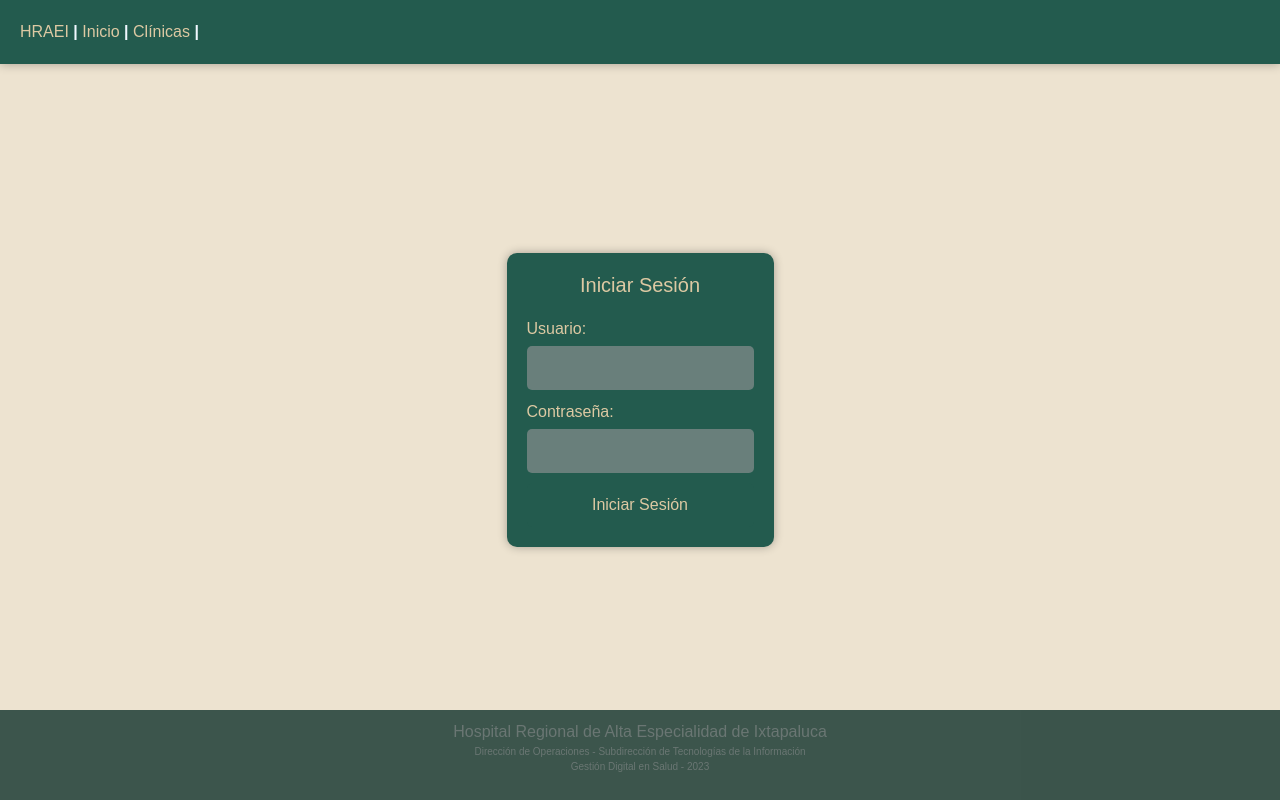
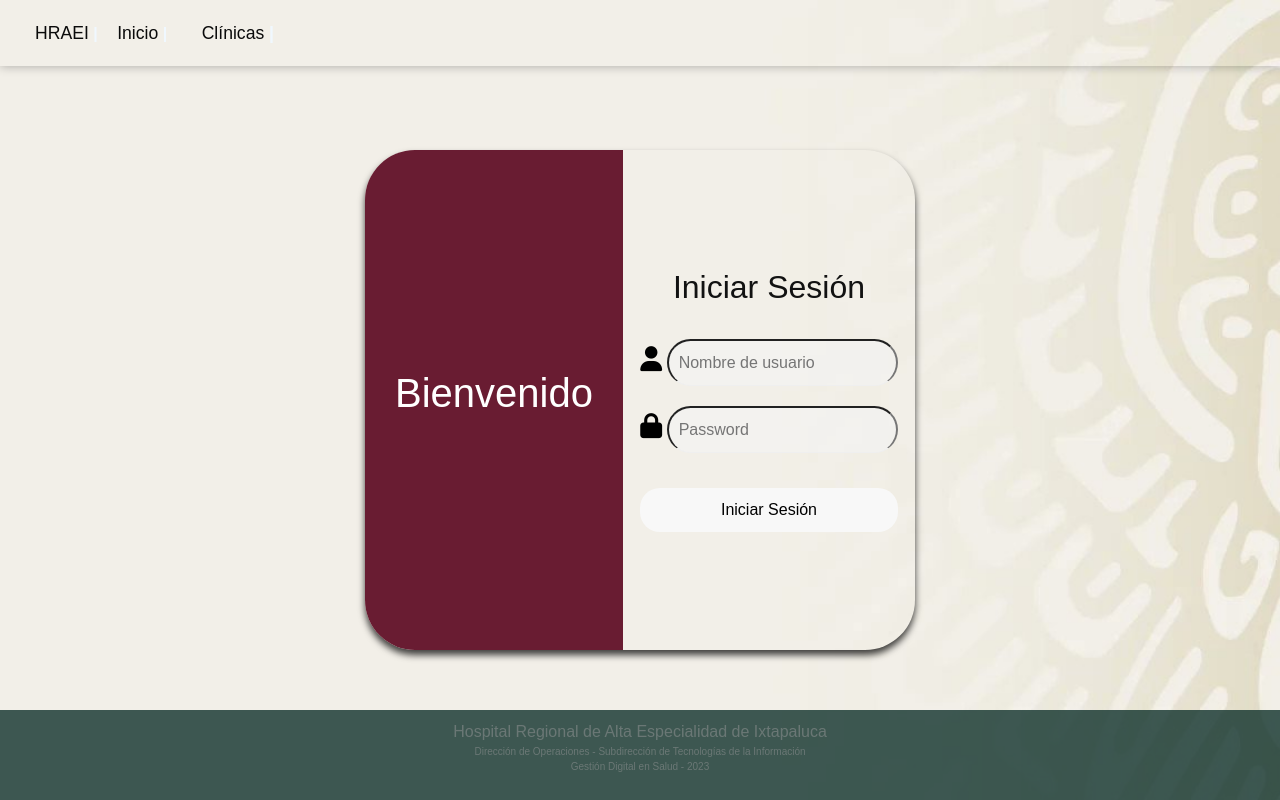
Before and after one commit to Sandra-OP1/GDS, a PHP site: page /iniciosesion.php in a window 1280 px wide. Run offline with PHP 8.4, Linux system fonts and the light colour scheme.

Commit message:
cambios login

```diff
--- a/login/css/styles.css
+++ b/login/css/styles.css
@@ -1,82 +1,183 @@
+*{
+    padding: 0;
+    margin: 0;
+    box-sizing: border-box;
+
+}
+
+
 body {
-    background-color: rgb(221, 201, 163,0.5);
+    display: flex;
+    align-items: center;
+    justify-content: center;
+    height: 100vh;
     font-family: Arial, sans-serif;
-    margin: 0;
-    padding: 0;
-    display: flex;
-    justify-content: center;
-    align-items: center;
-    height: 100vh;
+    background-image: url(../img/aguil.jpg);
+    background-repeat: no-repeat;
+    background-size: cover;
+    background-attachment: fixed;
+
 }
 
 header {
     position: fixed;
     top: 0;
-    background-color: rgb(35, 91, 78);
+    left: 0;
     padding: 20px;
     box-shadow: 0 0 10px rgba(0, 0, 0, 0.3);
     justify-content: space-between;
     color: rgb(16, 49, 43);
     width: 100%; /* Asegura que el encabezado ocupe todo el ancho */
+    align-items: center;
+    z-index: 99;
 }
 
+
 header a {
+    position: relative;
+    font-size: 1.1em;
+    color: #0a0a0a;
     text-decoration: none;
-    color: #DDC9A3;
+    font-weight: 500;
+    margin-left:15px ;
+}
+
+header a::after{
+    content:'';
+    position: absolute;
+    left: 0;
+    bottom: -6px ;
+    width: 100%;
+    height: 3px;
+    background: #0c0c0c;
+    border-radius: 5px ;
+    transform-origin: right;
+    transform: scaleX(0);
+    transition: transform .5s;
+}
+
+header a:hover::after{
+    transform-origin: left;
+    transform: scaleX(1);
 
 }
 
-.login-container {
-    background-color: rgb(35, 91, 78);
-    padding: 20px;
-    border-radius: 10px;
-    box-shadow: 0 0 10px rgba(0, 0, 0, 0.3);
-    text-align: center;
-    color: rgb(16, 49, 43);
+/* recuadro Bienvenido */
+.login-container1 {
+    display: flex;
+    border-radius: 50px;
+    box-shadow: 0 5px 7px rgba(0, 0, 0, 0.742);
+    height: 500px;
+    width: 550PX;
+    max-width: 900px;
+    transition: all 1s ease;
+    margin: 10px;
+    border: transparent;
+
 }
 
+.information{
+width: 60%;
+display: flex;
+align-items: center;
+text-align: center;
+background-color: #691C32;
+border-top-left-radius: 50px;
+border-bottom-left-radius: 50px;
+
+}
+
+.info-childs{
+width: 100%;
+padding: 0 30px;
+
+}
+
+.information h2{
+    font-size: 2.5rem;
+    color: #ffffff;
+}
+
+.information p {
+    margin: 15px 0;
+    color:#ededed;
+}
+ /* Contenedor de iniciar sesion */
+.login-container{
+display: flex;
+align-items: center;
+justify-content: center;
+width: 90%;
+text-align: center;
+border: transparent;
+}
+
+
+h5 {
+    font-size: 2em;
+    color: #121212;
+    font-family:fantasy;
+    text-align: center;
+}
+
+.input-container {
+    margin-bottom: 20px;
+    text-align: left;
+}
+/* boton */
 .login-form {
     display: flex;
     flex-direction: column;
 }
 
-h5 {
-    color: #DDC9A3;
-    margin: 0 0 20px;
-}
-
-.input-container {
-    margin-bottom: 10px;
-    text-align: left;
-}
-
+/* usuario/contraseña */
 label {
-    display: block;
-    color: #DDC9A3;
-    margin-bottom: 5px;
+    display: flex;
+    align-items: center;
+    color: #1b1d1a;
+    margin-bottom: 15px;
+    border-radius: 30px;
+    padding:0 10px ;
+    box-shadow: 0 2px 5px rgba(0, 0, 0, 1);
 }
 
 input {
     padding: 10px;
-    border: none;
     border-radius: 5px;
-    background-color: rgb(152,152,154,0.6);
-    color: #DDC9A3;
+    background-color: rgba(244, 244, 244, 0.6);
+    outline: none;
+    border-radius: 50px;
+    color:#151414;
+    border-bottom: 1px solid #efefef;
+}
+
+input::after{
+    content: '';
+    position:absolute ;
+    left: 0;
+    bottom: -1px;
+    width: 100%;
+    height: 100;
+    border-bottom: 3px solid #eaeaea;
+    transform: translateX(-100%);
+    transition: all 0.3s ease;
+
 }
 
 button {
-    padding: 10px;
+    margin-top: 15px;
+    padding: 10px 10PX;
     border: none;
-    border-radius: 5px;
-    background-color: #235B4E;
-    color: #DDC9A3;
+    border-radius: 20px;
+    background-color: #f8f8f8;
+    color: #000000;
     cursor: pointer;
     transition: background-color 0.3s;
 }
 
 button:hover {
-    background-color: rgb(221,201,163,0.7);
-    color: #235B4E;
+    background-color: rgba(233, 180, 162, 0.7);
+    color:#9F2241
 }
 
 footer {
@@ -88,3 +189,17 @@ footer {
     bottom: 0;
     width: 100%;
 }
+
+.fa-solid {
+    color:#000000;
+    font-size: 25px;
+}
+
+/* RESPONSIVE FORM */
+
+@media screen and  (max-width:750px){
+    html{
+        font-size: 12px;
+    }
+
+}
--- a/login/iniciosesion.php
+++ b/login/iniciosesion.php
@@ -7,6 +7,7 @@
     <script src="https://cdn.jsdelivr.net/npm/bootstrap@5.3.1/dist/js/bootstrap.bundle.min.js" integrity="sha384-HwwvtgBNo3bZJJLYd8oVXjrBZt8cqVSpeBNS5n7C8IVInixGAoxmnlMuBnhbgrkm" crossorigin="anonymous"></script>
     <link rel="stylesheet" href="css/styles.css">
     <title>Iniciar Sesión</title>
+    <link rel="stylesheet" href="https://cdnjs.cloudflare.com/ajax/libs/font-awesome/6.4.2/css/all.min.css" integrity="sha512-z3gLpd7yknf1YoNbCzqRKc4qyor8gaKU1qmn+CShxbuBusANI9QpRohGBreCFkKxLhei6S9CQXFEbbKuqLg0DA==" crossorigin="anonymous" referrerpolicy="no-referrer" />
 </head>
 
 <body>
@@ -17,6 +18,7 @@
 
         <a href="../gestion_digital_en_salud/index.php">Inicio</a>
         <strong style="color:aliceblue;">|</strong>
+        <a href=""></a>
 
         <a href="../gestion_digital_en_salud/clinicas.php">Clínicas</strong>
         <strong style="color:aliceblue;">|</strong>
@@ -25,22 +27,34 @@
 
 
 
+    <div class= "login-container1">
+        <div class= "information" >
+            <div class= "info-childs">
+            <h2> Bienvenido </h2>
+            <p>  </p>
+        </div>
+    </div>
+
     <div class="login-container">
         <form class="login-form" id="login-form" action="login.php" method="post">
             <h5>Iniciar Sesión</h5>
-            <div class="input-container">
-                <label for="username">Usuario:</label>
-                <input type="text" id="username" name="username" required>
+            <br>
+
+        <div class="input-container">
+                <i class="fa-solid fa-user"></i>
+                <input type="text" id="username" name="username" required placeholder="Nombre de usuario">
             </div>
-            <div class="input-container">
-                <label for="password">Contraseña:</label>
-                <input type="password" id="password" name="password" required>
+
+
+        <div class="input-container">
+            <i class="fa-solid fa-lock"></i>
+            <input type="password" id="password" name="password" required placeholder="Password">
             </div>
             <button type="submit">Iniciar Sesión</button>
         </form>
-    </div>
+        </div>
 
-
+</div>
     <footer>
         Hospital Regional de Alta Especialidad de Ixtapaluca
        <p style="font-size: 10px">
```
Also changed, not shown: login/img/aguil.jpg (added).
